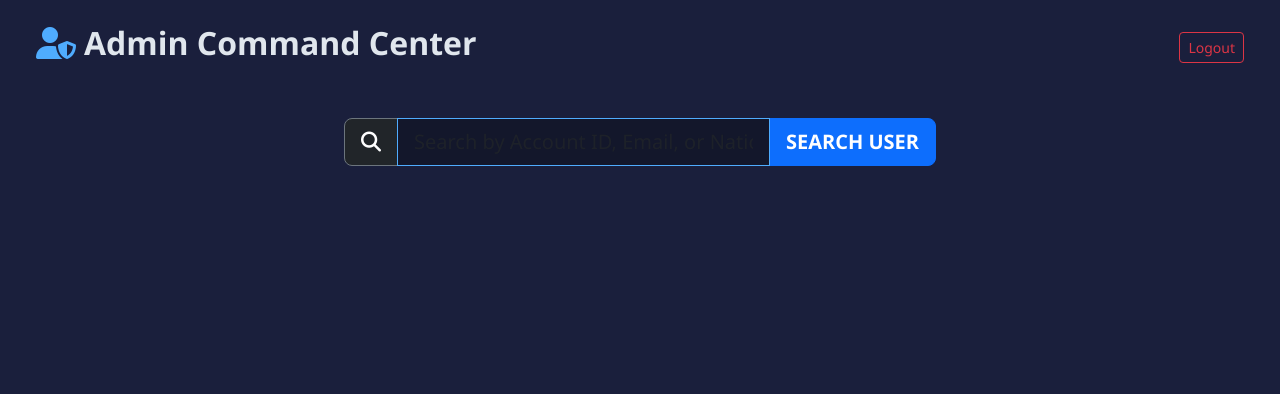
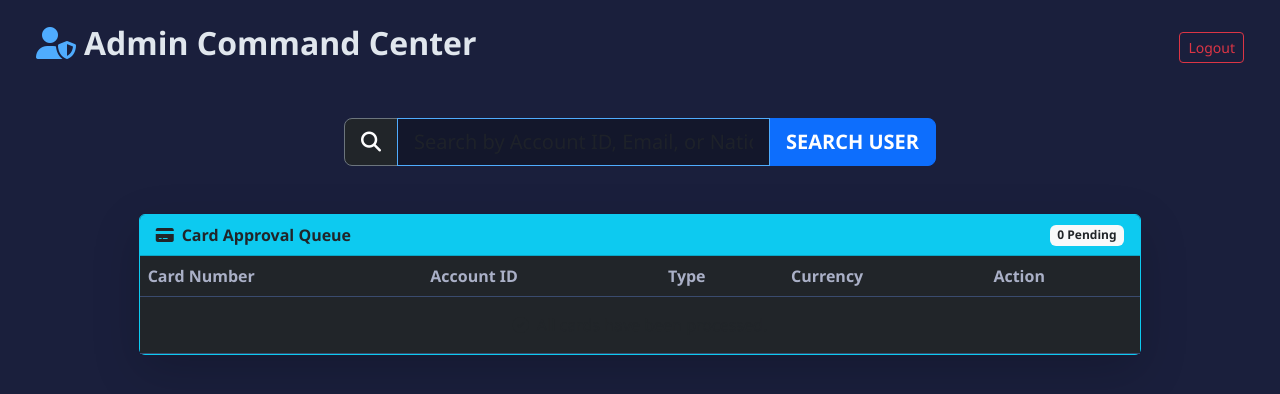
Before and after one commit to aliHasanov22/banking_app, a Flask app: page /admin in a window 1280 px wide. Shown: the top 394 px of the page. Run offline with Flask 3, Linux system fonts and the light colour scheme; the visitor is signed in with stand-in values (Sample User, id 1); data that the repository does not hold is empty.

Commit message:
Update admin.html

```diff
--- a/templates/admin.html
+++ b/templates/admin.html
@@ -42,6 +42,51 @@
                     <button class="btn btn-primary fw-bold" type="submit">SEARCH USER</button>
                 </div>
             </form>
+        </div>
+    </div>
+
+    <div class="row justify-content-center mb-5">
+        <div class="col-lg-10">
+            <div class="card border-info shadow-lg">
+                <div class="card-header bg-info text-dark fw-bold d-flex justify-content-between align-items-center">
+                    <span><i class="fas fa-credit-card me-2"></i>Card Approval Queue</span>
+                    <span class="badge bg-light text-dark">{{ pending_cards|length }} Pending</span>
+                </div>
+                <div class="card-body p-0">
+                    <table class="table table-dark table-hover mb-0">
+                        <thead>
+                            <tr>
+                                <th>Card Number</th>
+                                <th>Account ID</th>
+                                <th>Type</th>
+                                <th>Currency</th>
+                                <th>Action</th>
+                            </tr>
+                        </thead>
+                        <tbody>
+                            {% for card in pending_cards %}
+                            <tr>
+                                <td class="fw-bold">{{ card.card_number }}</td>
+                                <td>{{ card.account_id }}</td>
+                                <td>{{ card.card_type }}</td>
+                                <td>{{ card.currency }}</td>
+                                <td>
+                                    <a href="{{ url_for('admin', action='approve_card', target_id=card.card_number) }}" class="btn btn-success btn-sm fw-bold">
+                                        <i class="fas fa-check me-1"></i> APPROVE
+                                    </a>
+                                </td>
+                            </tr>
+                            {% else %}
+                            <tr>
+                                <td colspan="5" class="text-center text-muted py-3">
+                                    <i class="fas fa-check-circle me-2"></i>All cards have been processed.
+                                </td>
+                            </tr>
+                            {% endfor %}
+                        </tbody>
+                    </table>
+                </div>
+            </div>
         </div>
     </div>
 
@@ -90,7 +135,7 @@
 
                     <div class="d-grid gap-2">
                         {% if user.status == 'PENDING' %}
-                            <a href="{{ url_for('admin', search_query=user.account_id, action='approve', target_id=user.account_id) }}" class="btn btn-warning fw-bold text-dark">
+                            <a href="{{ url_for('admin', search_query=user.account_id, action='approve_user', target_id=user.account_id) }}" class="btn btn-warning fw-bold text-dark">
                                 <i class="fas fa-check-double me-2"></i>APPROVE USER
                             </a>
                         {% elif user.status == 'SUSPENDED' %}
@@ -103,7 +148,7 @@
                             </a>
                         {% endif %}
                     </div>
-                    </div>
+                </div>
             </div>
         </div>
 
```
